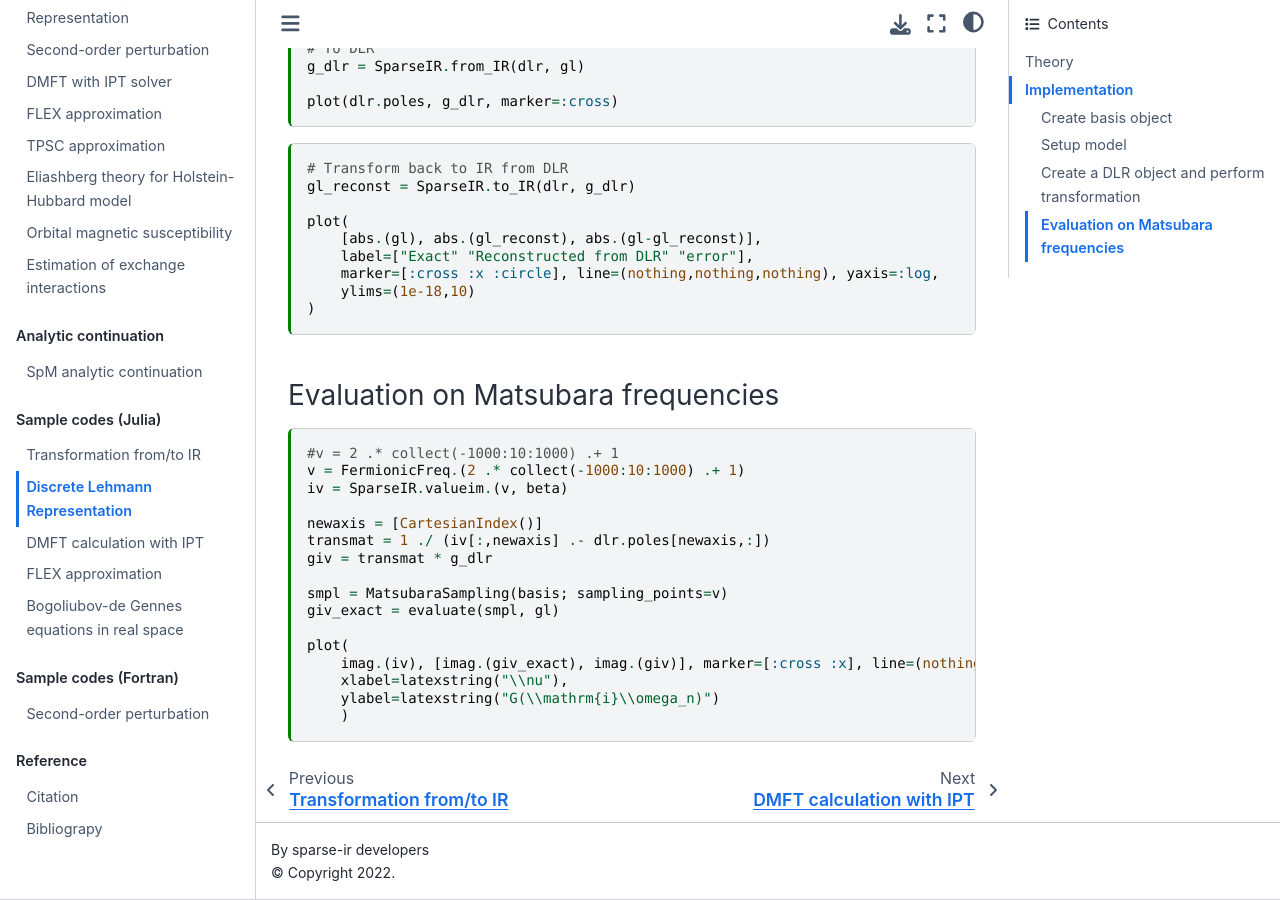
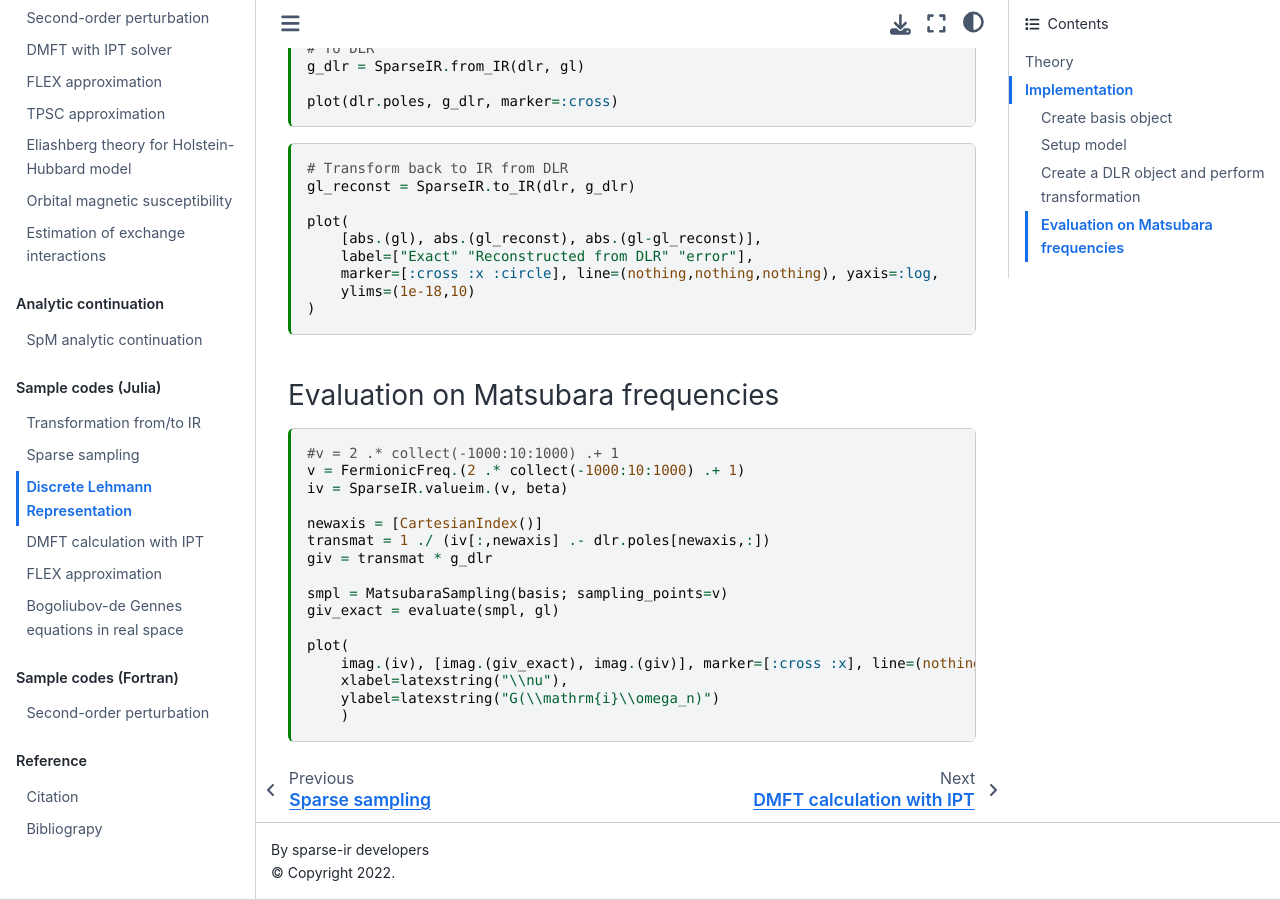
Before and after one commit to SpM-lab/sparse-ir-tutorial, a Jupyter Book: the page built from src/DLR_jl.ipynb, in a window 1280 px wide and 900 px high, scrolled down 2191 px. Built offline with Jupyter Book 1.0.4 settings and Sphinx 7.4.7 and the Sphinx Book theme 1.1.4, drawn with Linux system fonts in a browser that asks for light colours.

Commit message:
Add Julia sparse sampling codes

```diff
--- a/_toc.yml
+++ b/_toc.yml
@@ -32,6 +32,7 @@ parts:
 - caption: Sample codes (Julia)
   chapters:
   - file: src/transformation_jl
+  - file: src/sparse_sampling_demo_jl
   - file: src/DLR_jl
   - file: src/DMFT_IPT_jl
   - file: src/FLEX_jl
```
Also changed, not shown: src/sparse_sampling_demo_jl.ipynb (added).
